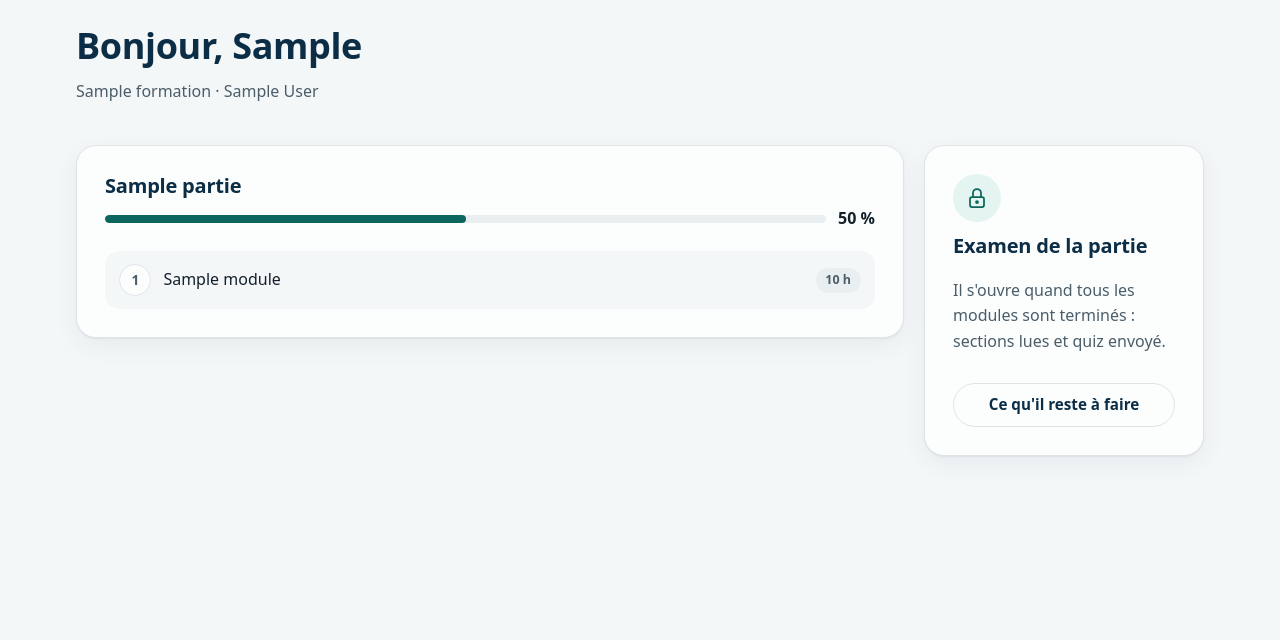
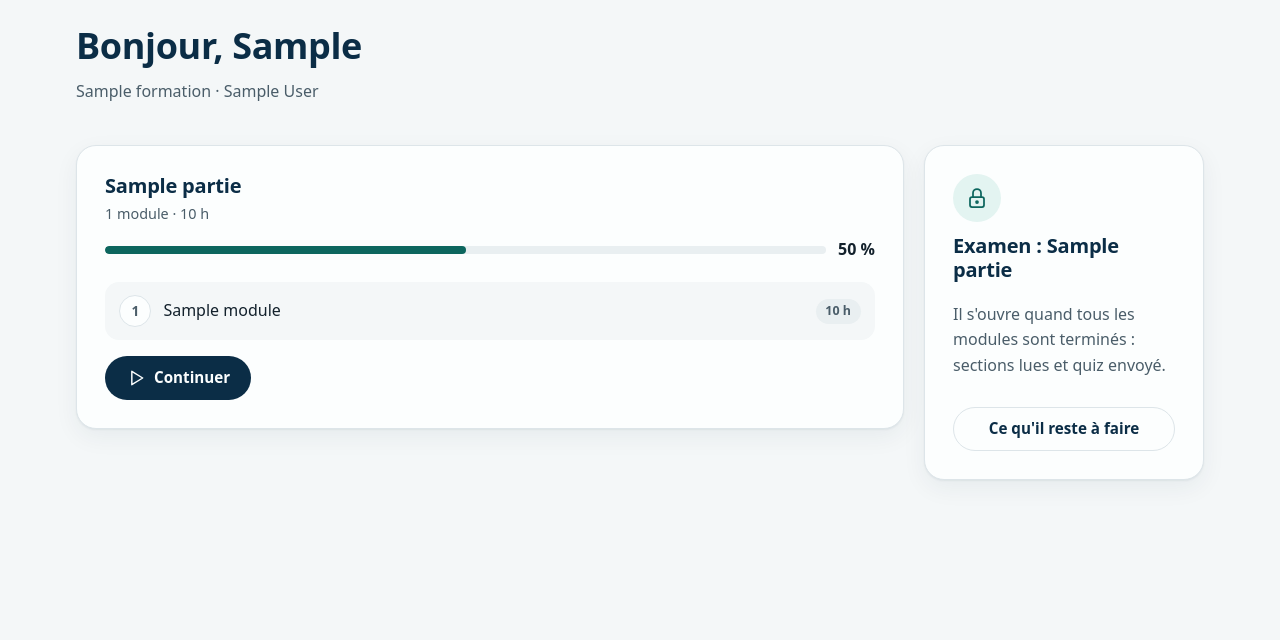
Before and after one commit to fokouarnaud/school2ventisax, a Django app: page /fr/ in a window 1280 px wide. Shown: the part 65-705 px from the top of the page. Run offline with Django 5.2, Linux system fonts and the light colour scheme; a user stored in the database is signed in; tables that the repository leaves empty hold one stand-in row (values such as "Sample post"); data that the repository does not hold is empty.

Commit message:
feat(ui): resume button on the dashboard and part.module numbering for trainers
- each part shows its module count and total hours, a Continue button to
  the first unfinished module, and an exam card named after the part
- parts are spaced on the dashboard
- the trainer table labels modules 1.1 to 2.8 like the course, with a
  legend laid out as a definition list

Co-Authored-By: Claude Opus 5.5 <noreply@anthropic.com>

```diff
--- a/accounts/views.py
+++ b/accounts/views.py
@@ -13,10 +13,14 @@ def dashboard(request):
     promotion = request.user.promotion
     if promotion:
         for partie in Partie.objects.filter(formation=promotion.formation):
+            modules = [{"module": m, "done": module_completed(request.user, m)} for m in partie.modules.all()]
             parts.append({
                 "partie": partie,
                 "progress": progress_pct(request.user, partie),
-                "modules": [{"module": m, "done": module_completed(request.user, m)} for m in partie.modules.all()],
+                "modules": modules,
+                "hours": sum(item["module"].duration_hours for item in modules),
+                # Où reprendre : le premier module non terminé de la partie.
+                "next_module": next((item["module"] for item in modules if not item["done"]), None),
                 "exam_unlocked": exam_unlocked(request.user, partie),
             })
     return render(request, "accounts/dashboard.html", {"promotion": promotion, "parts": parts})
--- a/static/acad/css/app.css
+++ b/static/acad/css/app.css
@@ -339,3 +339,13 @@ main { flex: 1; padding: 1.5rem 0 3rem; }
 .list-heading { margin-top: 1.75rem; }
 .formation-block { margin-bottom: 2rem; }
 .table-legend { font-size: .85rem; margin-top: .5rem; }
+
+/* Tableau de bord : parties espacées, métadonnées sous le titre */
+.course + .course { margin-top: 1.5rem; }
+.part-meta { margin: -.25rem 0 .75rem; font-size: .9rem; }
+
+/* Légende du tableau formateur : repère « partie.module » et titre, en colonnes */
+dl.table-legend { display: grid; grid-template-columns: repeat(auto-fill, minmax(16rem, 1fr)); gap: .25rem 1.5rem; margin: .75rem 0 0; color: var(--muted); }
+dl.table-legend div { display: flex; gap: .5rem; }
+dl.table-legend dt { font-weight: 600; min-width: 2.25rem; font-variant-numeric: tabular-nums; }
+dl.table-legend dd { margin: 0; }
--- a/templates/accounts/dashboard.html
+++ b/templates/accounts/dashboard.html
@@ -9,6 +9,7 @@
   <div class="course">
     <section class="panel" aria-labelledby="partie-{{ row.partie.public_id }}">
       <h2 id="partie-{{ row.partie.public_id }}"{{ row.partie|lang_attr:"title" }}>{{ row.partie.title }}</h2>
+      <p class="muted part-meta">{% blocktranslate count n=row.modules|length %}{{ n }} module{% plural %}{{ n }} modules{% endblocktranslate %} · {% blocktranslate with h=row.hours %}{{ h }} h{% endblocktranslate %}</p>
       <div class="course-meter">
         <div class="meter" role="progressbar" aria-valuemin="0" aria-valuemax="100" aria-valuenow="{{ row.progress }}" aria-label="{% translate 'Progression' %}"><span style="width: {{ row.progress }}%"></span></div>
         <strong>{{ row.progress }} %</strong>
@@ -24,10 +25,13 @@
           </li>
         {% endfor %}
       </ol>
+      {% if row.next_module %}
+        <div class="cta-row spaced"><a class="btn" href="{% url 'module_detail' row.next_module.public_id %}">{% include "icons/player-play.svg" %}{% translate "Continuer" %}<span class="visually-hidden"> : {{ row.next_module.title }}</span></a></div>
+      {% endif %}
     </section>
     <aside class="panel exam-card" aria-labelledby="examen-{{ row.partie.public_id }}">
       <span class="exam-icon">{% if row.exam_unlocked %}{% include "icons/player-play.svg" %}{% else %}{% include "icons/lock.svg" %}{% endif %}</span>
-      <h2 id="examen-{{ row.partie.public_id }}">{% translate "Examen de la partie" %}</h2>
+      <h2 id="examen-{{ row.partie.public_id }}">{% blocktranslate with p=row.partie.title %}Examen : {{ p }}{% endblocktranslate %}</h2>
       {% if row.exam_unlocked %}
         <p class="muted">{% translate "Tous les modules sont terminés. L'examen est ouvert." %}</p>
         <a class="btn" href="{% url 'exam' row.partie.public_id %}">{% translate "Voir l'examen" %}</a>
--- a/templates/progress/trainer_table.html
+++ b/templates/progress/trainer_table.html
@@ -14,7 +14,7 @@
           <tr>
             <th scope="col">{% translate "Apprenant" %}</th>
             <th scope="col">{% translate "Promotion" %}</th>
-            {% for module in table.modules %}<th scope="col" title="{{ module.title }}">M{{ forloop.counter }}</th>{% endfor %}
+            {% for column in table.columns %}<th scope="col" title="{{ column.module.title }}">{{ column.label }}</th>{% endfor %}
             {% for partie in table.parties %}<th scope="col">{% blocktranslate with p=partie.title %}Examen {{ p }}{% endblocktranslate %}</th>{% endfor %}
           </tr>
         </thead>
@@ -34,7 +34,9 @@
         </tbody>
       </table>
     </div>
-    <p class="muted table-legend">{% for module in table.modules %}M{{ forloop.counter }} : {{ module.title }}{% if not forloop.last %}, {% endif %}{% endfor %}</p>
+    <dl class="table-legend">
+      {% for column in table.columns %}<div><dt>{{ column.label }}</dt><dd>{{ column.module.title }}</dd></div>{% endfor %}
+    </dl>
   </section>
 {% empty %}
   <section class="panel empty"><h2>{% translate "Aucune promotion" %}</h2><p class="muted">{% translate "Aucune promotion ne vous est rattachée. Demandez à l'administrateur de vous ajouter." %}</p></section>
```
Also changed, not shown: accounts/tests/test_i18n.py (+2 -2 lines), accounts/tests/test_views.py (+27 -0 lines), progress/tests/test_trainer.py (+12 -0 lines), progress/views.py (+7 -1 lines), locale/en/LC_MESSAGES/django.po, 1 other file.
